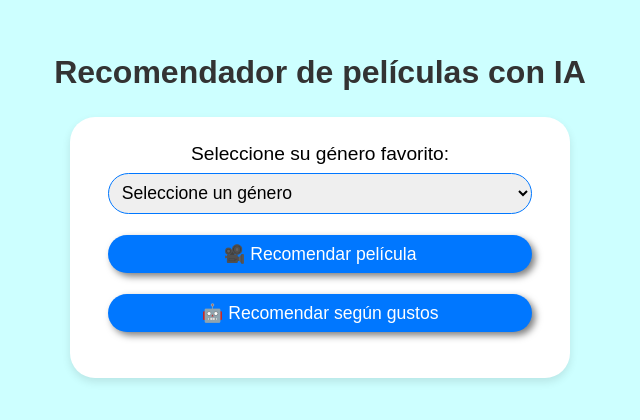
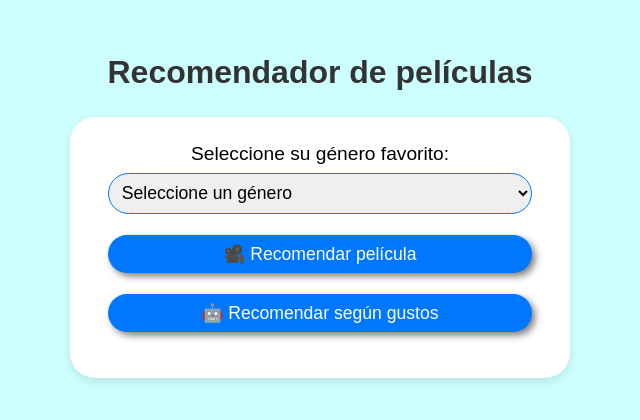
Before and after one commit to ASdP13/Recomendador-de-Peliculas, a plain HTML site: page index.html in a window 1280 px wide. Shown: the part 184-604 px from the top of the page, without its empty margins (320-960 px from the left). Drawn offline with Linux system fonts and the light colour scheme; no server answers.

Commit message:
Update index.html

```diff
--- a/index.html
+++ b/index.html
@@ -9,7 +9,7 @@
     </head>
     <body>
         <header>
-            <h1>Recomendador de películas con IA</h1>
+            <h1>Recomendador de películas</h1>
         </header>
         <main>
             <div class="form-group">
```
